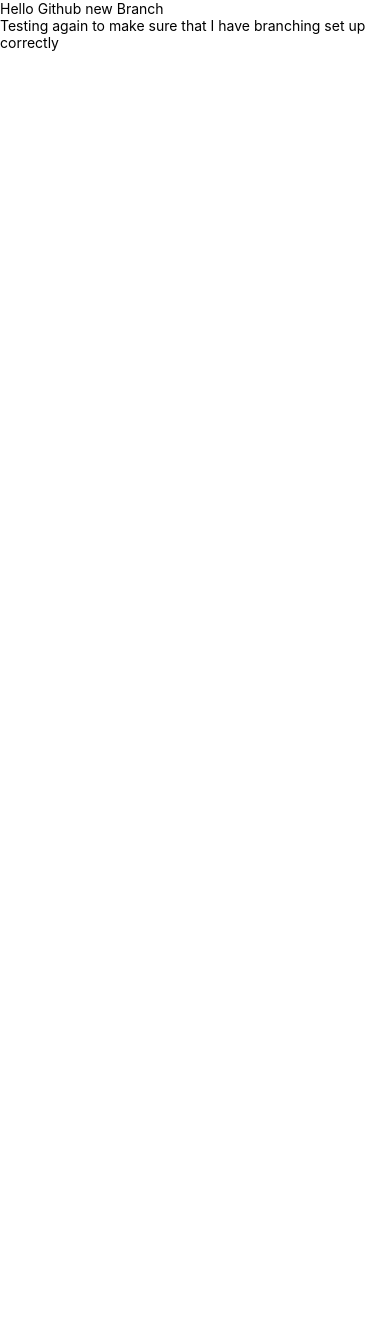
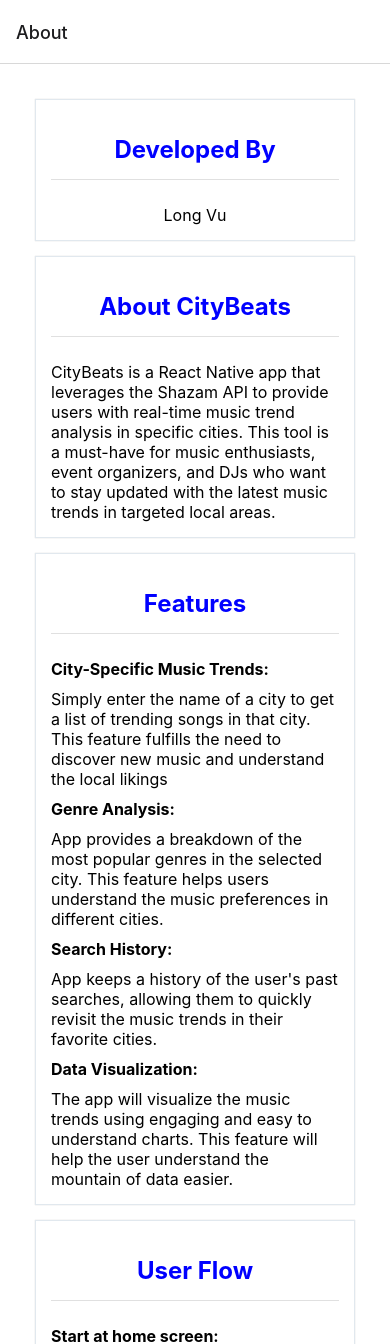
Before and after one commit to Bizarrespace/CityBeats, a React Native app: screen /About in a window 390 px wide. Shown: the top 1344 px of the page. Before the commit the page ends 844 px from the top, so only its background shows below. Built offline with nearby package versions, Linux system fonts and the light colour scheme.

Commit message:
Finish nav to About & About

```diff
--- a/App.js
+++ b/App.js
@@ -1,18 +1,20 @@
 
 import React from 'react';
-import {
-  Text,
-  SafeAreaView,
-} from 'react-native';
+import { NavigationContainer } from '@react-navigation/native';
+import { createStackNavigator } from '@react-navigation/stack';
 import {SafeAreaProvider} from 'react-native-safe-area-context';
+import About from './components/About.js';
+
+const Stack = createStackNavigator();
 
 const App = () => {
   return (
     <SafeAreaProvider>
-      <SafeAreaView>
-        <Text>Hello Github new Branch</Text>
-        <Text>Testing again to make sure that I have branching set up correctly</Text>
-      </SafeAreaView>
+      <NavigationContainer>
+        <Stack.Navigator initialRouteName='About'>
+          <Stack.Screen name = 'About' component = {About} options= {{ title: 'About' }} />
+        </Stack.Navigator>
+      </NavigationContainer>
     </SafeAreaProvider>
   );
 }
--- /dev/null
+++ b/components/About.js
@@ -0,0 +1,80 @@
+import React from 'react';
+import { View, Text, StyleSheet, ScrollView } from 'react-native';
+import { Card } from 'react-native-elements';
+
+const About = () => {
+  return (
+    <ScrollView style={styles.container}>
+
+      <Card>
+        <Card.Title style={styles.title}>Developed By</Card.Title>
+        <Card.Divider/>
+        <Text style={[styles.text, {textAlign: 'center'}]}>Long Vu</Text>
+      </Card>
+
+      <Card>
+        <Card.Title style={styles.title}>About CityBeats</Card.Title>
+        <Card.Divider/>
+        <Text style={styles.text}>
+          CityBeats is a React Native app that leverages the Shazam API to provide users with real-time music trend analysis in specific cities.
+          This tool is a must-have for music enthusiasts, event organizers, and DJs who want to stay updated with the latest music trends in targeted local areas.
+        </Text>
+      </Card>
+
+
+      <Card>
+        <Card.Title style={styles.title}>Features</Card.Title>
+        <Card.Divider/>
+        <Text style={styles.boldText}>City-Specific Music Trends:</Text>
+        <Text style={styles.text}>Simply enter the name of a city to get a list of trending songs in that city. This feature fulfills the need to discover new music and understand the local likings</Text>
+        <Text style={styles.boldText}>Genre Analysis:</Text>
+        <Text style={styles.text}>App provides a breakdown of the most popular genres in the selected city. This feature helps users understand the music preferences in different cities.</Text>
+        <Text style={styles.boldText}>Search History:</Text>
+        <Text style={styles.text}>App keeps a history of the user's past searches, allowing them to quickly revisit the music trends in their favorite cities.</Text>
+        <Text style={styles.boldText}>Data Visualization:</Text>
+        <Text style={styles.text}>The app will visualize the music trends using engaging and easy to understand charts. This feature will help the user understand the mountain of data easier.</Text>
+      </Card>
+
+      <Card>
+        <Card.Title style={styles.title}>User Flow</Card.Title>
+        <Card.Divider/>
+        <Text style={styles.boldText}>Start at home screen:</Text>
+        <Text style={styles.text}>Can search for a city to see the music trends in that city. Hitting enter will put you into a comfirmation screen, hitting enter again will take you to the results screen.</Text>
+        <Text style={styles.boldText}>After:</Text>
+        <Text style={styles.text}>The user can go to the history to view past searches if they have it, or go back to home and search for another city. If the city they are looking for does not exist, there will be a prompt that allows the user to try again.</Text>
+        <Text style={styles.boldText}>Within the history screen:</Text>
+        <Text style={styles.text}>There is a list of previous searches that the user can look through with some info, they can click on it and it takes them to the result screen of that specific search, after they confirm that is the city that they want to look at.</Text>
+        <Text style={styles.boldText}>Lastly:</Text>
+        <Text style={styles.text}>There is a about screen if they are interested in who made the project and little on how it was made.</Text>
+      </Card>
+      <View style={{ height: 50 }} />
+    </ScrollView>
+  );
+};
+
+const styles = StyleSheet.create({
+  container: {
+    flex: 1,
+    padding: 20,
+    backgroundColor: '#FFF',
+  },
+  title: {
+    fontSize: 24,
+    fontWeight: 'bold',
+    marginTop: 20,
+    color: 'blue',
+  },
+  text: {
+    fontSize: 16,
+    marginTop: 10,
+    color: 'black',
+  },
+  boldText: {
+    fontSize: 16,
+    fontWeight: 'bold',
+    marginTop: 10,
+    color: 'black',
+  },
+});
+
+export default About;
--- a/package.json
+++ b/package.json
@@ -8,10 +8,12 @@
     "react": "18.2.0",
     "react-native": "0.72.6",
     "react-native-asset": "^2.1.1",
+    "react-native-elements": "^3.4.3",
     "react-native-gesture-handler": "^2.13.2",
     "react-native-reanimated": "^3.5.4",
     "react-native-safe-area-context": "^4.7.2",
-    "react-native-screens": "^3.25.0"
+    "react-native-screens": "^3.25.0",
+    "react-native-vector-icons": "^10.0.1"
   },
   "devDependencies": {
     "@babel/core": "^7.20.0",
@@ -33,7 +35,7 @@
   "engines": {
     "node": ">=16"
   },
-  "name": "CityBeats",
+  "name": "citybeats",
   "private": true,
   "scripts": {
     "android": "react-native run-android",
```
Also changed, not shown: 1 other file (tests, documents, lock files or other folders).
